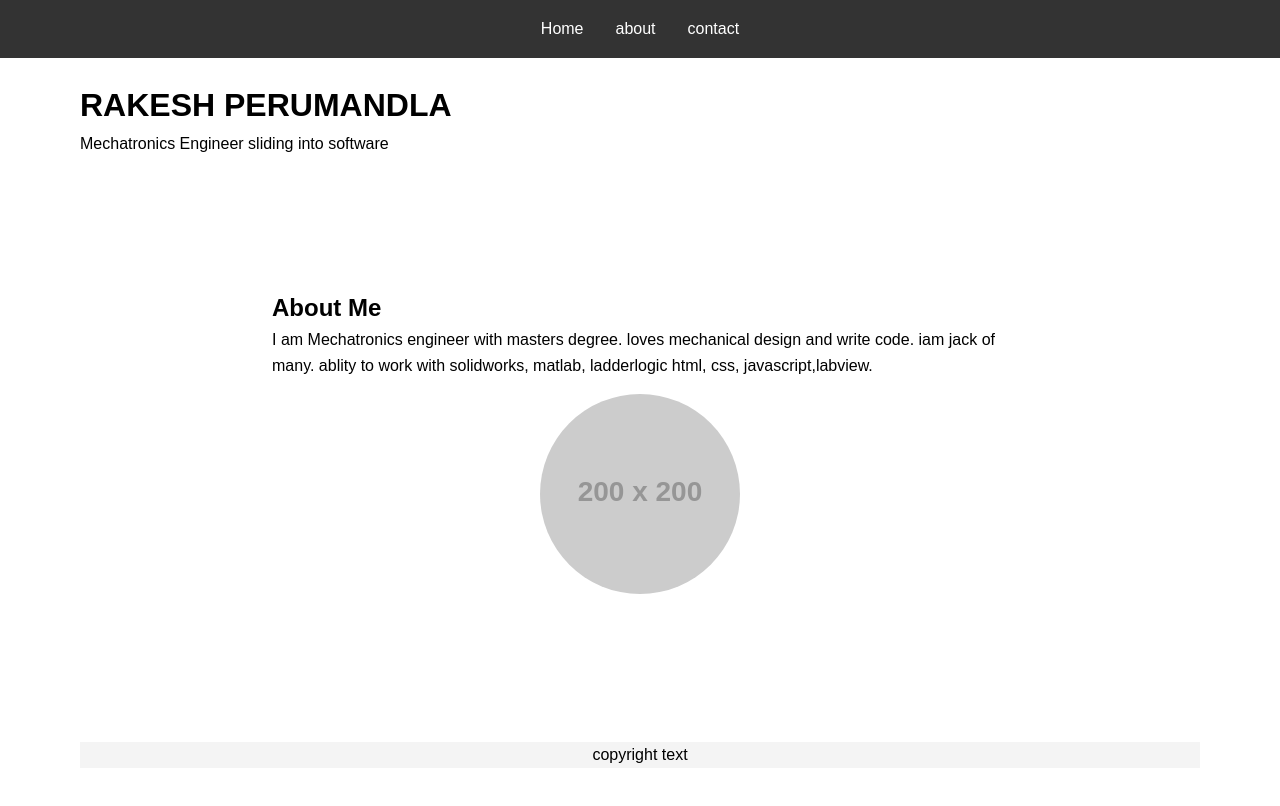
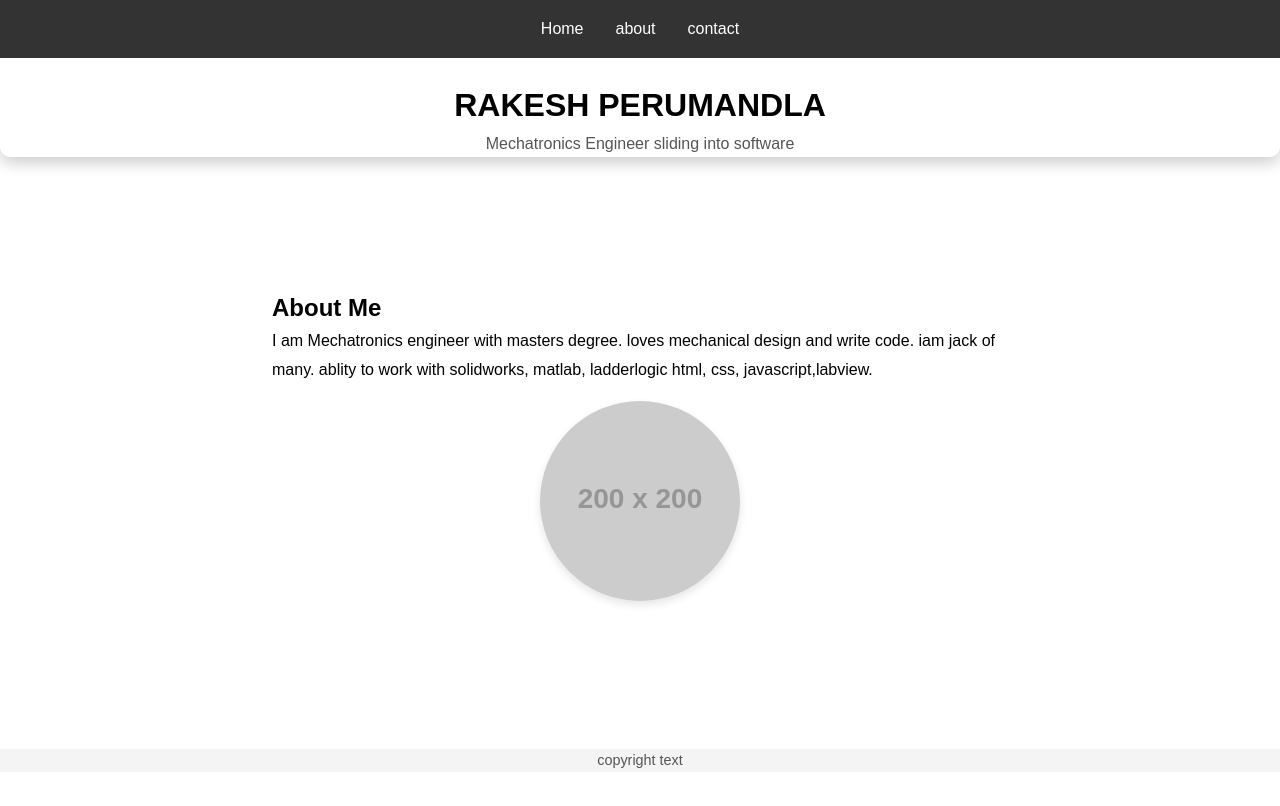
Before and after one commit to rakeshperumandl/personal-site, a plain HTML site: page index.html in a window 1280 px wide. Drawn offline with Linux system fonts and the light colour scheme; placeholder pictures from the web are drawn by us.

Commit message:
style: hero/about/footer polish+box-shadow hover effects

```diff
--- a/style.css
+++ b/style.css
@@ -7,7 +7,7 @@
 body {
     font-family: Arial, Helvetica, sans-serif;
     line-height: 1.6;
-    padding: 80px;
+
 }
 
 nav {
@@ -29,13 +29,46 @@ nav a {
     text-decoration: none;
 }
 
+header h1 {
+    size: 2.5rem;
+    padding-top: 80px;
+    text-align:center;
+}
+
+header p{
+    color: #555;
+    text-align: center;
+
+}
+
 main {
     max-width: 800px;
     margin: 100px auto;
     padding: 2rem;
 }
 
+section h2{
+    justify-content: center;
+    margin: auto;
+
+}
+
+section p {
+    line-height: 1.8;
+}
+section, header {
+    box-shadow: o 4px 10px rgba(0,0,0,0.1) ;
+    transition: box-shadow o.3s ease;
+    padding: 1 rem;
+    border-radius: 10px;
+}
+
+section:hover, header:hover {
+    box-shadow: 0 6px 15px rgba(0,0,0,0.2);
+}
+
 img{
+    box-shadow: 0 4px 8px rgba(0,0,0,0.1);
     border-radius: 50%;
     display: block;
     margin: 1rem auto;
@@ -46,4 +79,8 @@ footer{
     text-align: center;
     padding: 1 rem;
     margin-top:2 rem ;
+    font-size: 0.9rem;
+    color: #555;
+    text-align: center;
+    padding: auto;
 }
```
